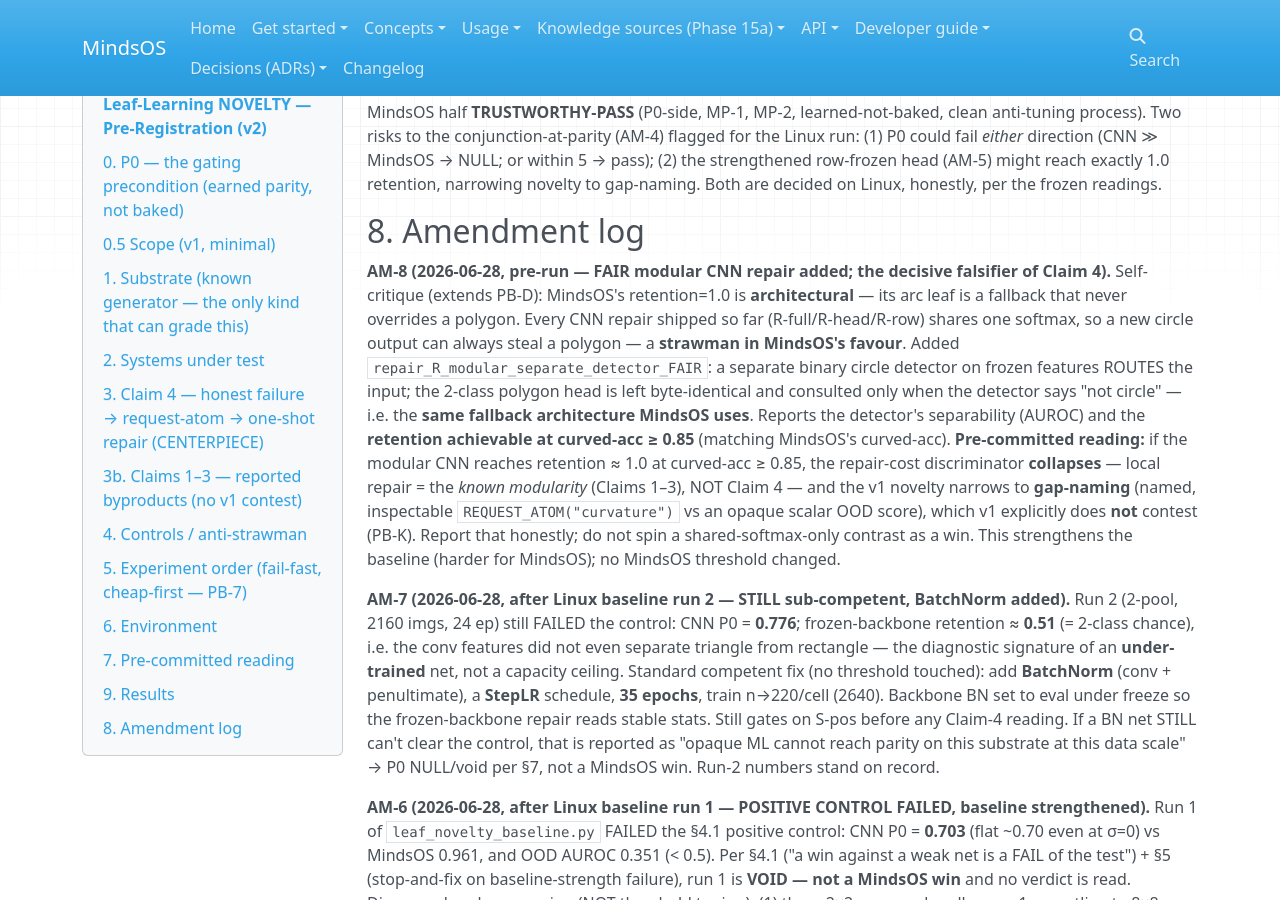
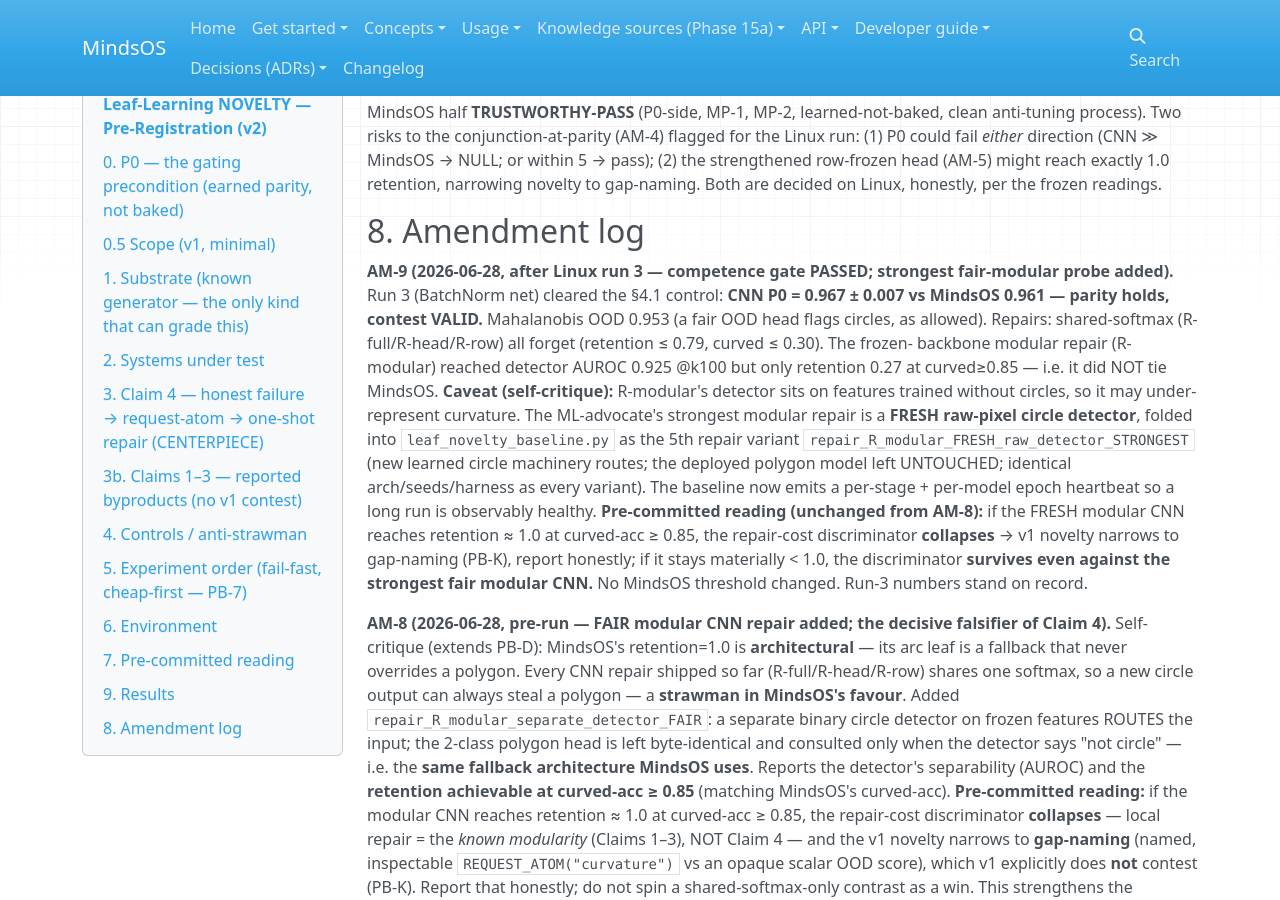
Before and after one commit to halvim/mindsos, an MkDocs documentation site: the page built from docs/_workbench/PERCEPTION_LEAF_NOVELTY_PREREG.md, in a window 1280 px wide and 900 px high, scrolled down 3743 px. Built offline with MkDocs 1.6.1, drawn with Linux system fonts in a browser that asks for light colours; nearby versions of some CDN libraries.

Commit message:
perception leaf-novelty: fold fresh-detector modular repair into baseline + epoch heartbeat (AM-9)

```diff
--- a/docs/_workbench/PERCEPTION_LEAF_NOVELTY_PREREG.md
+++ b/docs/_workbench/PERCEPTION_LEAF_NOVELTY_PREREG.md
@@ -160,6 +160,23 @@
 
 ## 8. Amendment log
 
+**AM-9 (2026-06-28, after Linux run 3 — competence gate PASSED; strongest fair-modular probe added).**
+Run 3 (BatchNorm net) cleared the §4.1 control: **CNN P0 = 0.967 ± 0.007 vs MindsOS 0.961 — parity
+holds, contest VALID.** Mahalanobis OOD 0.953 (a fair OOD head flags circles, as allowed). Repairs:
+shared-softmax (R-full/R-head/R-row) all forget (retention ≤ 0.79, curved ≤ 0.30). The frozen-
+backbone modular repair (R-modular) reached detector AUROC 0.925 @k100 but only retention 0.27 at
+curved≥0.85 — i.e. it did NOT tie MindsOS. **Caveat (self-critique):** R-modular's detector sits on
+features trained without circles, so it may under-represent curvature. The ML-advocate's strongest
+modular repair is a **FRESH raw-pixel circle detector**, folded into `leaf_novelty_baseline.py` as
+the 5th repair variant `repair_R_modular_FRESH_raw_detector_STRONGEST` (new learned circle machinery
+routes; the deployed polygon model left UNTOUCHED; identical arch/seeds/harness as every variant).
+The baseline now emits a per-stage + per-model epoch heartbeat so a long run is observably healthy.
+**Pre-committed
+reading (unchanged from AM-8):** if the FRESH modular CNN reaches retention ≈ 1.0 at curved-acc ≥
+0.85, the repair-cost discriminator **collapses** → v1 novelty narrows to gap-naming (PB-K), report
+honestly; if it stays materially < 1.0, the discriminator **survives even against the strongest fair
+modular CNN.** No MindsOS threshold changed. Run-3 numbers stand on record.
+
 **AM-8 (2026-06-28, pre-run — FAIR modular CNN repair added; the decisive falsifier of Claim 4).**
 Self-critique (extends PB-D): MindsOS's retention=1.0 is **architectural** — its arc leaf is a
 fallback that never overrides a polygon. Every CNN repair shipped so far (R-full/R-head/R-row)
```
Also changed, not shown: docs/_workbench/leaf_novelty_baseline.py (+51 -11 lines).
